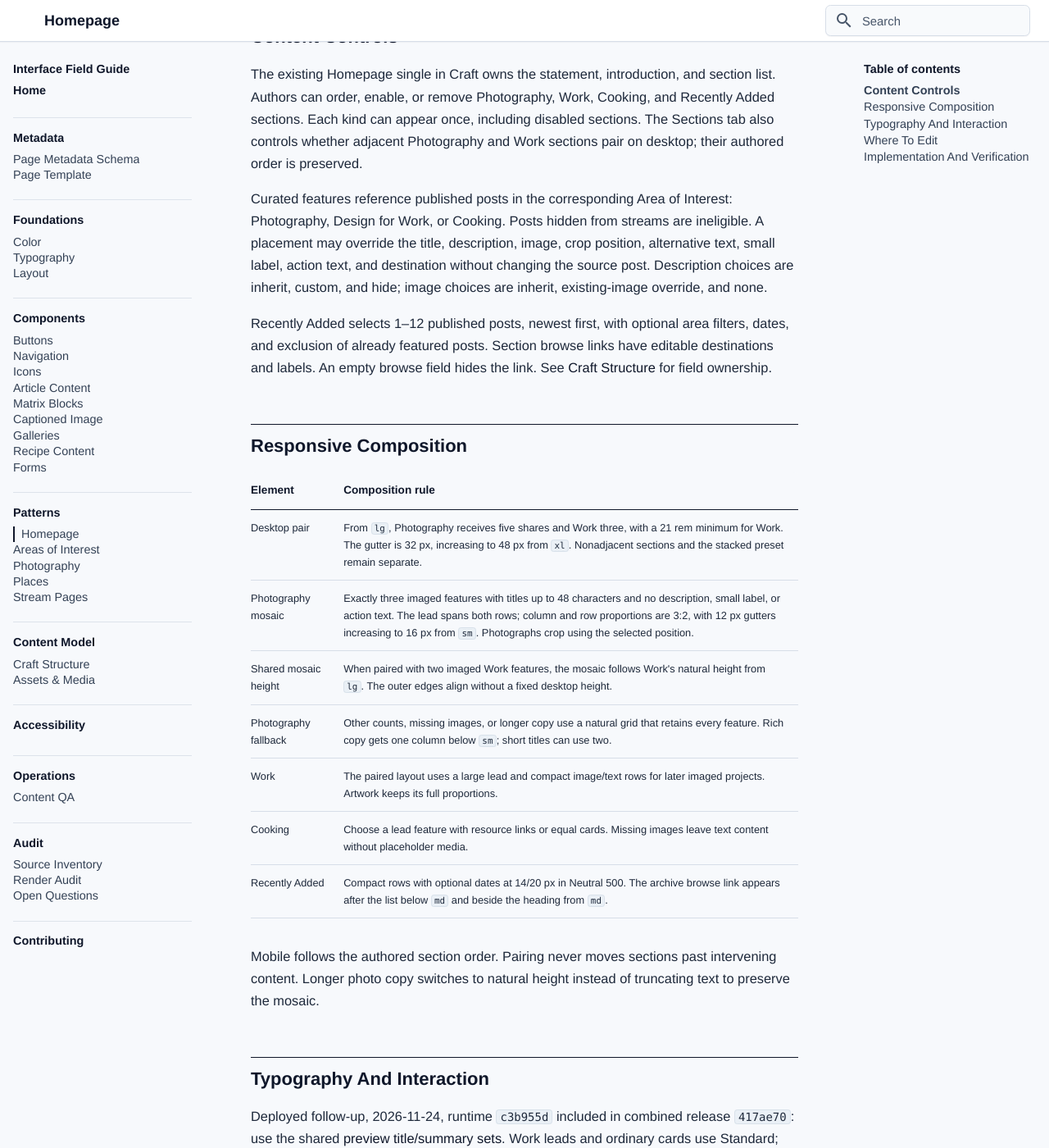
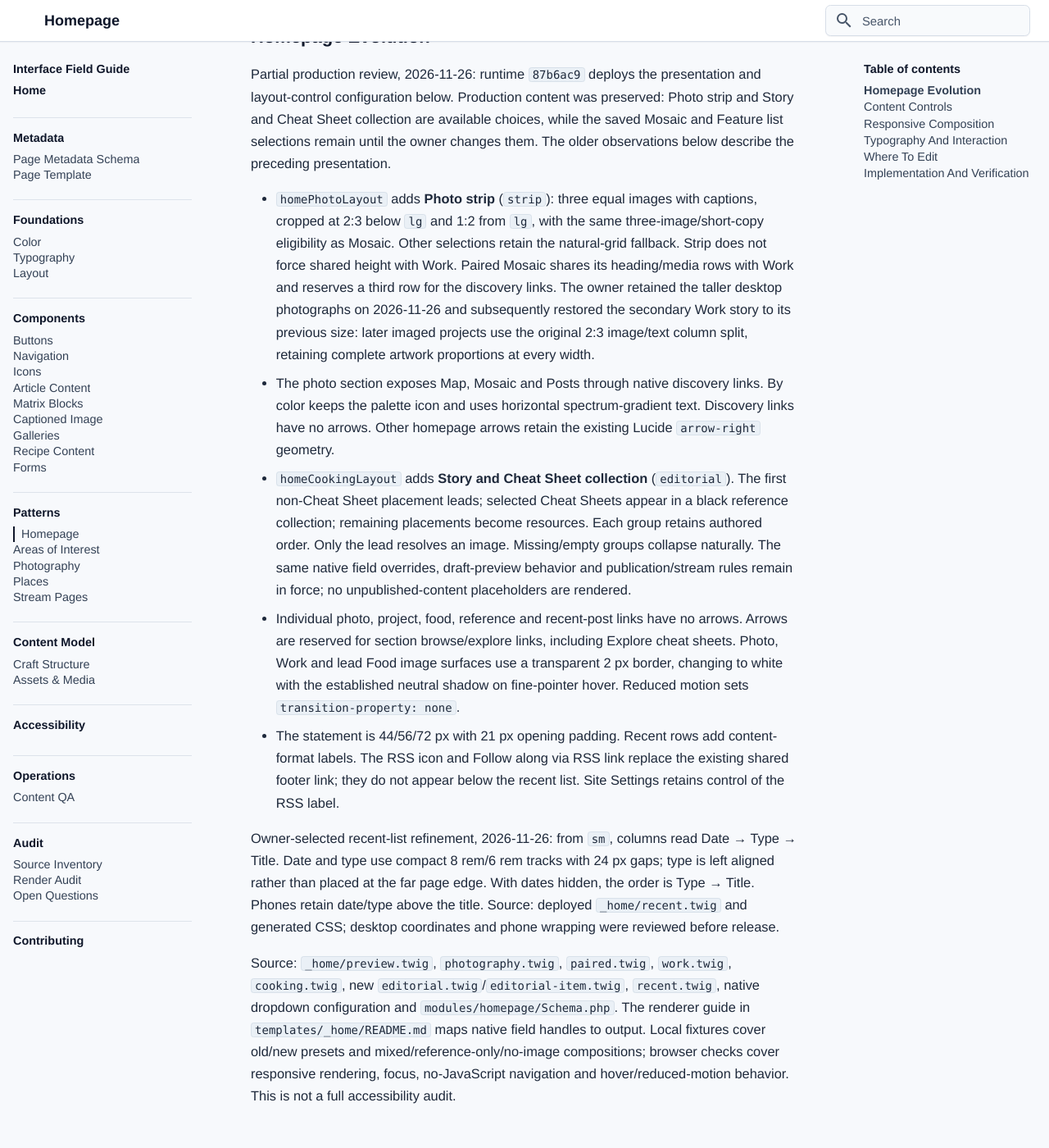
Before and after one commit to bentilden/Design-System, an MkDocs documentation site: the page built from docs/patterns/homepage.md, in a window 1280 px wide and 1400 px high, scrolled down 350 px. Shown: the whole window at 82% size. Built offline with MkDocs 1.6.1 and Material for MkDocs 9.7.7, drawn with Linux system fonts in a browser that asks for light colours; some web fonts are replaced.

Commit message:
Document deployed homepage presentation and author-controlled layouts

```diff
--- a/docs/patterns/homepage.md
+++ b/docs/patterns/homepage.md
@@ -27,6 +27,20 @@ accessibility:
 # Homepage
 
 The homepage at `/` introduces the site's interests through selected Photography, Work, and Cooking features, followed by a compact recent-post list. The complete chronological stream lives at [`/archive`](stream-pages.md). The signature and navigation remain part of the shared [site chrome](../components/navigation.md).
+
+## Homepage Evolution
+
+Partial production review, 2026-11-26: runtime `87b6ac9` deploys the presentation and layout-control configuration below. Production content was preserved: Photo strip and Story and Cheat Sheet collection are available choices, while the saved Mosaic and Feature list selections remain until the owner changes them. The older observations below describe the preceding presentation.
+
+- `homePhotoLayout` adds **Photo strip** (`strip`): three equal images with captions, cropped at 2:3 below `lg` and 1:2 from `lg`, with the same three-image/short-copy eligibility as Mosaic. Other selections retain the natural-grid fallback. Strip does not force shared height with Work. Paired Mosaic shares its heading/media rows with Work and reserves a third row for the discovery links. The owner retained the taller desktop photographs on 2026-11-26 and subsequently restored the secondary Work story to its previous size: later imaged projects use the original 2:3 image/text column split, retaining complete artwork proportions at every width.
+- The photo section exposes Map, Mosaic and Posts through native discovery links. By color keeps the palette icon and uses horizontal spectrum-gradient text. Discovery links have no arrows. Other homepage arrows retain the existing Lucide `arrow-right` geometry.
+- `homeCookingLayout` adds **Story and Cheat Sheet collection** (`editorial`). The first non-Cheat Sheet placement leads; selected Cheat Sheets appear in a black reference collection; remaining placements become resources. Each group retains authored order. Only the lead resolves an image. Missing/empty groups collapse naturally. The same native field overrides, draft-preview behavior and publication/stream rules remain in force; no unpublished-content placeholders are rendered.
+- Individual photo, project, food, reference and recent-post links have no arrows. Arrows are reserved for section browse/explore links, including Explore cheat sheets. Photo, Work and lead Food image surfaces use a transparent 2 px border, changing to white with the established neutral shadow on fine-pointer hover. Reduced motion sets `transition-property: none`.
+- The statement is 44/56/72 px with 21 px opening padding. Recent rows add content-format labels. The RSS icon and Follow along via RSS link replace the existing shared footer link; they do not appear below the recent list. Site Settings retains control of the RSS label.
+
+Owner-selected recent-list refinement, 2026-11-26: from `sm`, columns read Date → Type → Title. Date and type use compact 8 rem/6 rem tracks with 24 px gaps; type is left aligned rather than placed at the far page edge. With dates hidden, the order is Type → Title. Phones retain date/type above the title. Source: deployed `_home/recent.twig` and generated CSS; desktop coordinates and phone wrapping were reviewed before release.
+
+Source: `_home/preview.twig`, `photography.twig`, `paired.twig`, `work.twig`, `cooking.twig`, new `editorial.twig`/`editorial-item.twig`, `recent.twig`, native dropdown configuration and `modules/homepage/Schema.php`. The renderer guide in `templates/_home/README.md` maps native field handles to output. Local fixtures cover old/new presets and mixed/reference-only/no-image compositions; browser checks cover responsive rendering, focus, no-JavaScript navigation and hover/reduced-motion behavior. This is not a full accessibility audit.
 
 ## Content Controls
 
```
Also changed, not shown: docs/components/navigation.md (+2 -0 lines), docs/content-model/craft-structure.md (+2 -0 lines), docs/foundations/typography.md (+2 -0 lines).
